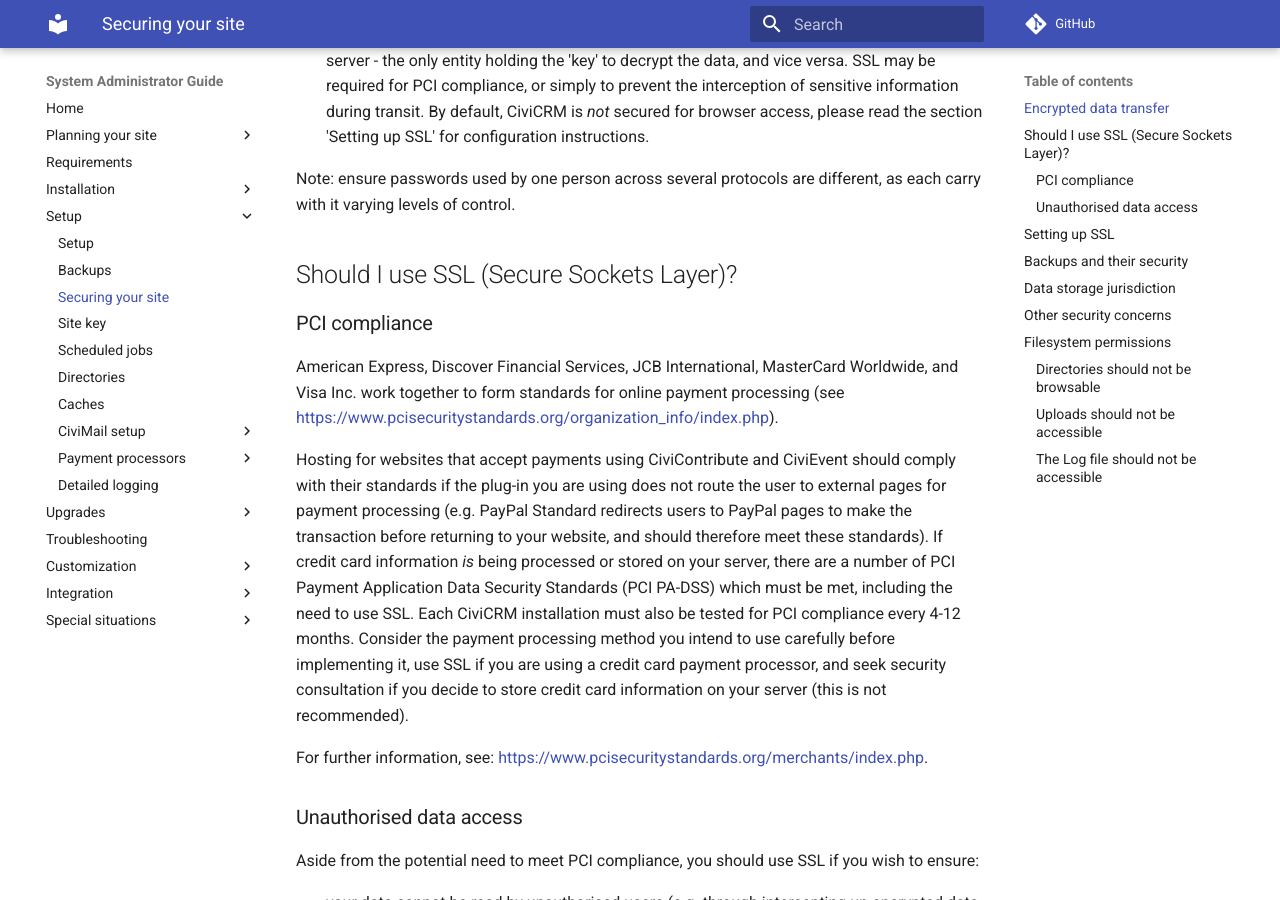
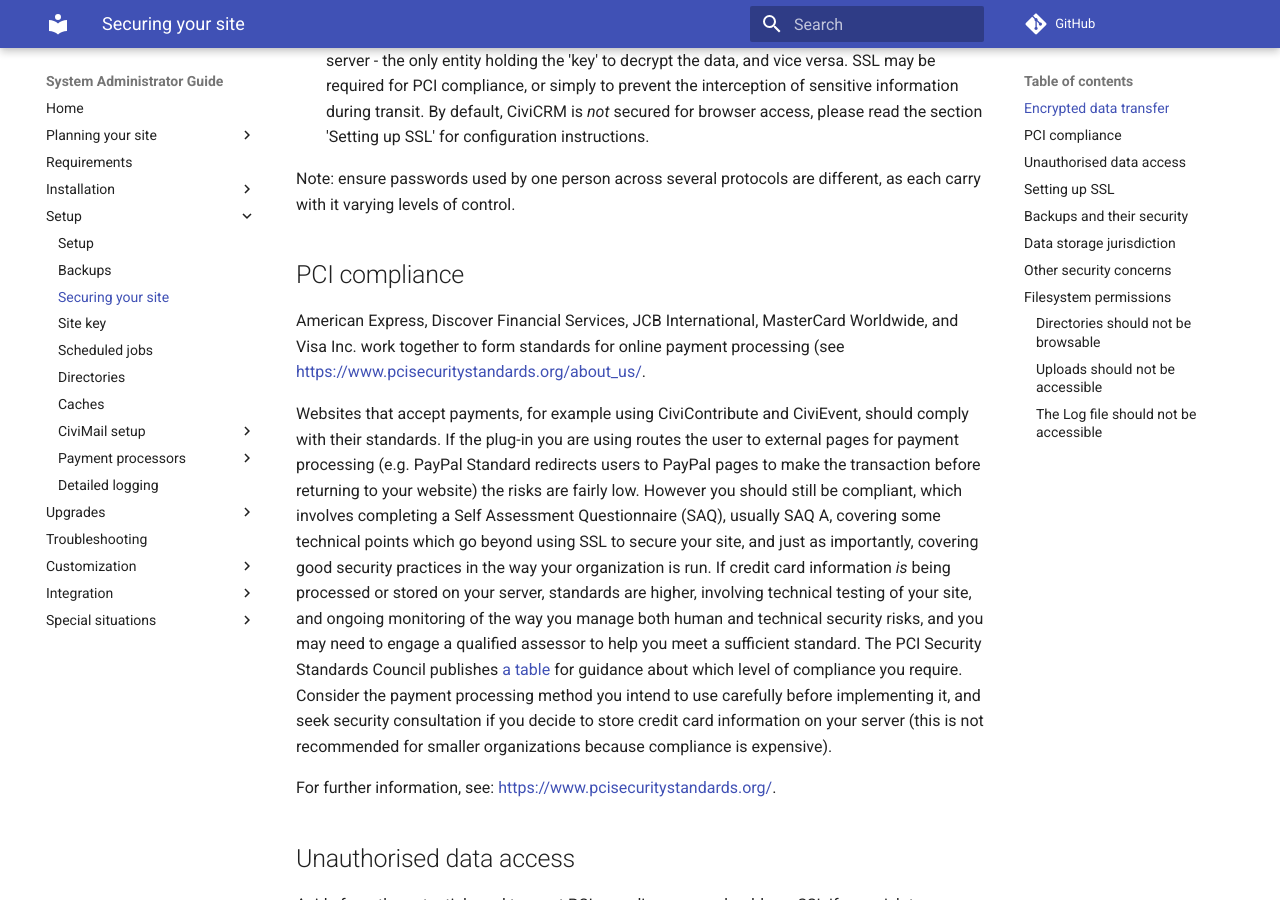
Before and after one commit to civicrm/civicrm-sysadmin-guide, an MkDocs documentation site: the page built from docs/setup/security.md, in a window 1280 px wide and 900 px high, scrolled down 690 px. Built offline with MkDocs 1.6.1 and Material for MkDocs 9.7.7, drawn with Linux system fonts in a browser that asks for light colours; comment, search, counter and statistics services are not loaded; old or Windows-style settings are respelled for this version of MkDocs.

Commit message:
Update section on PCI compliance
Corrects the PCI guidance, which has been wrong since the advent of PCI 3 on 1 Jan 2015.  Also changed this and next section from h3 to h2 because it was a sub-section of an h2 on using SSL, and PCI compliance is no longer longer just a sub-topic of the decision to use SSL. I have deliberately not gone into Stripe and Braintree, which are (allegedly) compliant under SAQ A when using iframes for the card details form. That is not really a CiviCRM topic, and is anyway controversial.

```diff
--- a/docs/setup/security.md
+++ b/docs/setup/security.md
@@ -36,34 +36,36 @@ data from one point to another.
 Note: ensure passwords used by one person across several protocols are
 different, as each carry with it varying levels of control.
 
-## Should I use SSL (Secure Sockets Layer)?
-
-### PCI compliance
+## PCI compliance
 
 American Express, Discover Financial Services, JCB International,
 MasterCard Worldwide, and Visa Inc. work together to form standards for
 online payment processing (see
-[https://www.pcisecuritystandards.org/organization_info/index.php](https://www.pcisecuritystandards.org/organization_info/index.php)).
+[https://www.pcisecuritystandards.org/about_us/](https://www.pcisecuritystandards.org/about_us/).
 
-Hosting for websites that accept payments using CiviContribute and
-CiviEvent should comply with their standards if the plug-in you are
-using does not route the user to external pages for payment processing
+Websites that accept payments, for example using CiviContribute and
+CiviEvent, should comply with their standards. If the plug-in you are
+using routes the user to external pages for payment processing
 (e.g. PayPal Standard redirects users to PayPal pages to make the
-transaction before returning to your website, and should therefore meet
-these standards). If credit card information *is* being processed or
-stored on your server, there are a number of PCI Payment Application
-Data Security Standards (PCI PA-DSS) which must be met, including the
-need to use SSL. Each CiviCRM installation must also be tested for PCI
-compliance every 4-12 months. Consider the payment processing method you
-intend to use carefully before implementing it, use SSL if you are using
-a credit card payment processor, and seek security consultation if you
+transaction before returning to your website) the risks are fairly low.
+However you should still be compliant, which involves completing a Self Assessment Questionnaire (SAQ),
+usually SAQ A, covering some technical points which go beyond using SSL
+to secure your site, and just as importantly, covering good security practices in the way
+your organization is run. If credit card information *is* being processed or
+stored on your server, standards are higher, involving technical testing of your site, and ongoing monitoring
+of the way you manage both human and technical security risks,
+and you may need to engage a qualified assessor to help you meet a sufficient standard.
+The PCI Security Standards Council publishes [a table](https://www.pcisecuritystandards.org/pci_security/completing_self_assessment)
+for guidance about which level of compliance you require.
+Consider the payment processing method you intend to use carefully before
+implementing it, and seek security consultation if you
 decide to store credit card information on your server (this is not
-recommended).
+recommended for smaller organizations because compliance is expensive).
 
 For further information, see:
-[https://www.pcisecuritystandards.org/merchants/index.php](https://www.pcisecuritystandards.org/merchants/index.php).
+[https://www.pcisecuritystandards.org/](https://www.pcisecuritystandards.org/).
 
-### Unauthorised data access
+## Unauthorised data access
 
 Aside from the potential need to meet PCI compliance, you should use SSL
 if you wish to ensure:
```
